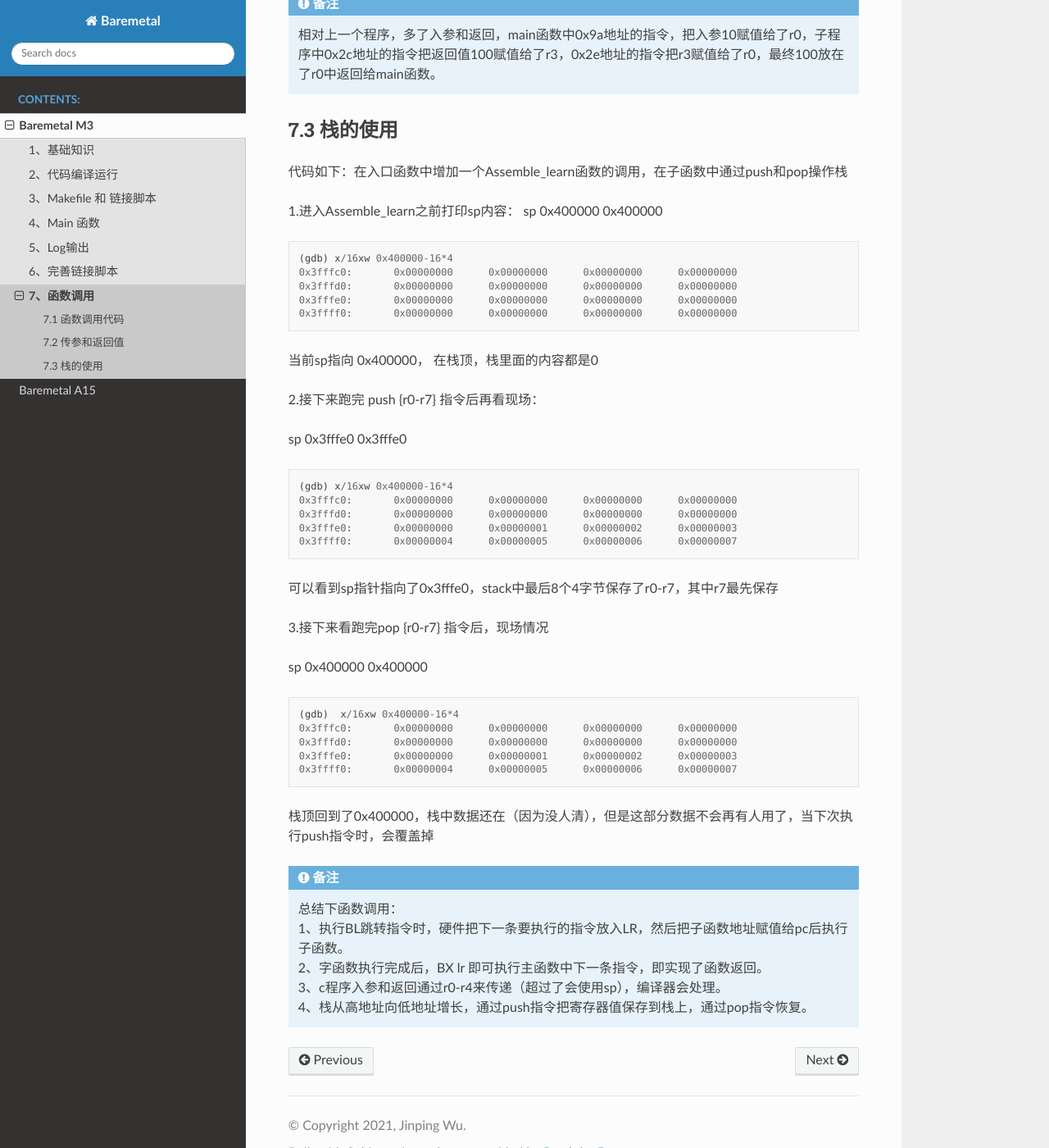
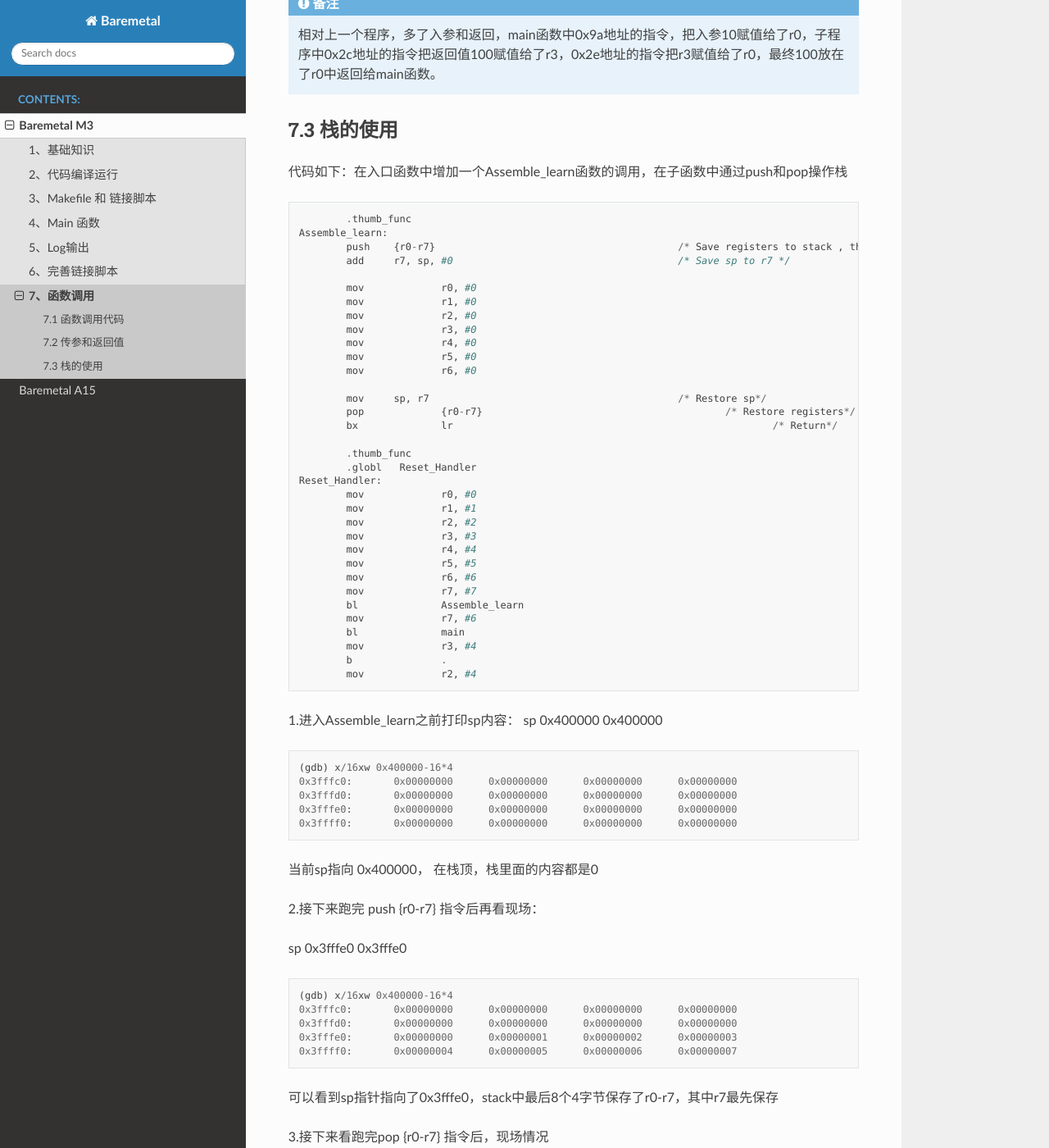
Before and after one commit to thomas-coding/baremetal, a Sphinx documentation site: the page built from docs/baremetal-m3/m3_function_call.rst, in a window 1280 px wide and 1400 px high, scrolled down 2046 px. Shown: the whole window at 82% size. Built offline with Sphinx 7.4.7 and the Read the Docs theme 2.0.0, drawn with Linux system fonts in a browser that asks for light colours; some of the changed lines change nothing that is shown.

Commit message:
bm-m3 : update doc

```diff
--- a/docs/baremetal-m3/m3_function_call.rst
+++ b/docs/baremetal-m3/m3_function_call.rst
@@ -109,19 +109,7 @@
 
 代码如下：在入口函数中增加一个Assemble_learn函数的调用，在子函数中通过push和pop操作栈
 
-.. code-block::asm
-
-	/*
-	* Copyright (c) 2021-2031, Jinping Wu. All rights reserved.
-	*
-	* SPDX-License-Identifier: MIT
-	*/
-
-	__Vectors:
-		.long		__StackTop				/*     Top of Stack */
-		.long		Reset_Handler			/*     Reset Handler */
-		.long		0x11111111
-		.long		0x22222222
+.. code-block::
 
 		.thumb_func
 	Assemble_learn:
```
